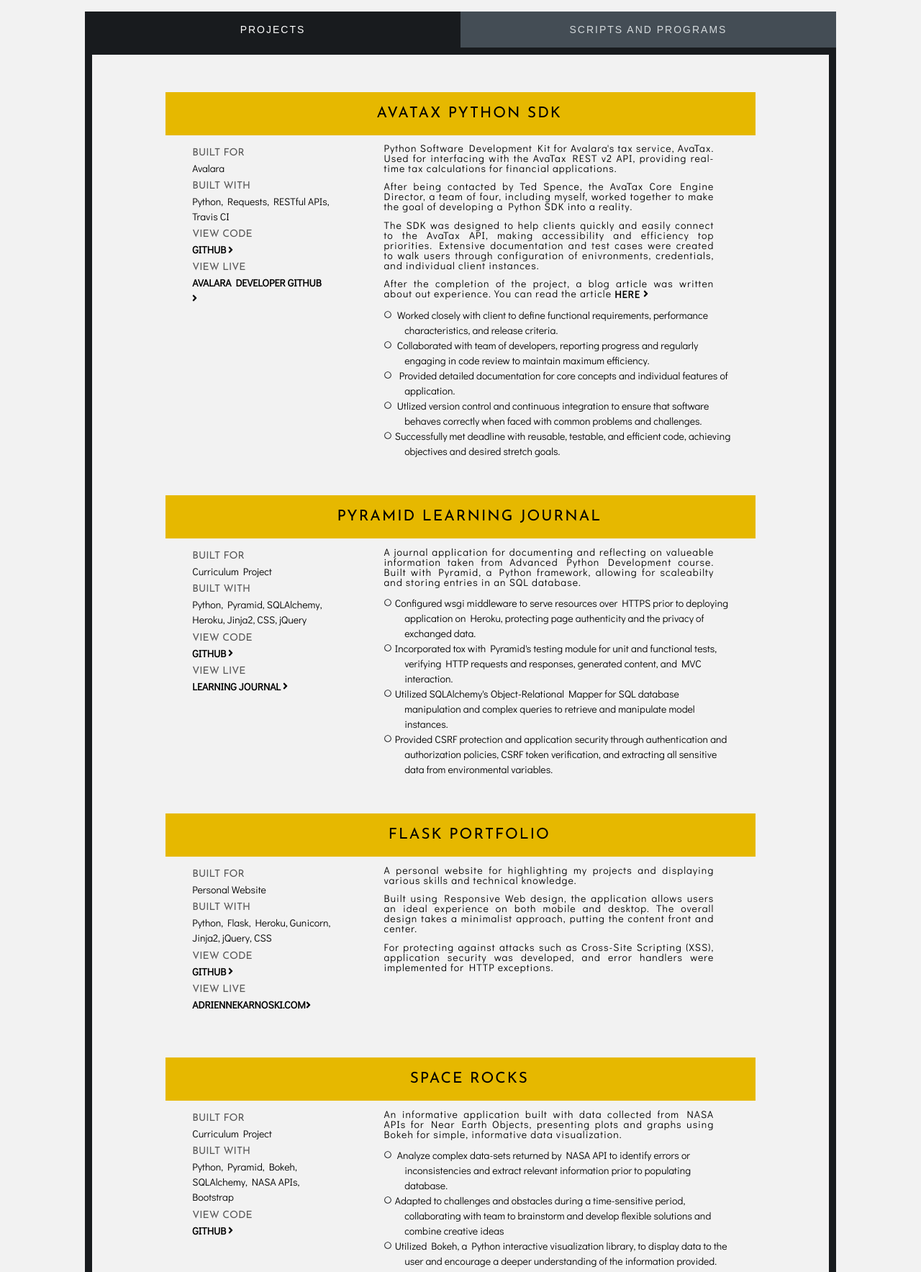
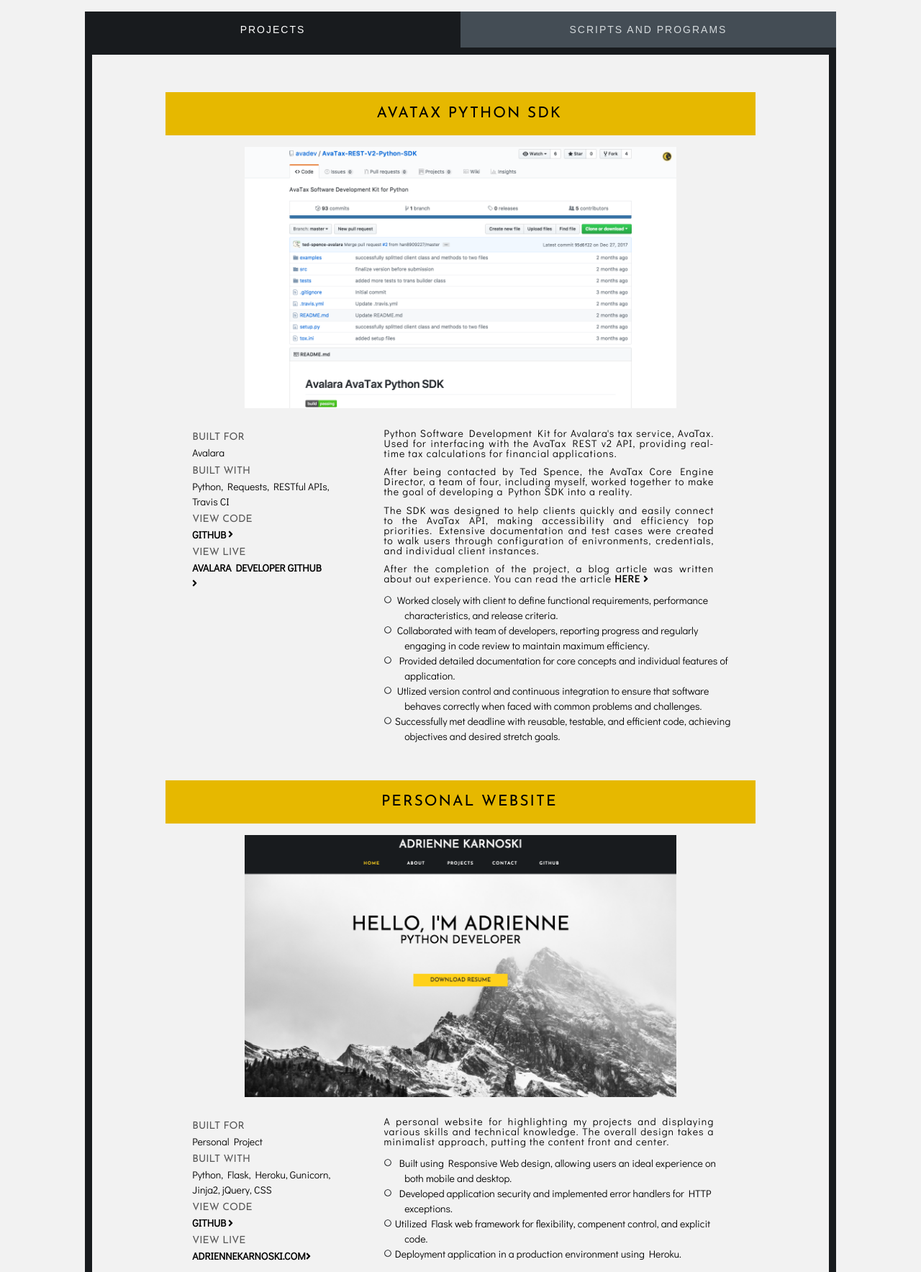
Before and after one commit to adriennekarnoski/personal_website, a Flask app: page /projects in a window 1280 px wide. Shown: the part 304-2071 px from the top of the page at 72% size. Run offline with Flask 2, Linux system fonts and the light colour scheme; some libraries are stand-ins or nearby versions.

Commit message:
more changes to design and added content

```diff
--- a/static/modules.css
+++ b/static/modules.css
@@ -110,91 +109,24 @@
     }
 }
 
-.icon_container {
-    margin: 3% 0%;
-    width: 94%;
+
+/*projects*/
+
+.project_img {
+    width:100%;
+    max-width:600px;
+    margin: 2% auto;
+    display: none;
 }
 
 @media screen and (min-width: 640px) {
-    .icon_container {
-        margin: 3% auto;
-        width: 80%;
+    .project_img {
+        width:100%;
+        max-width:600px;
+        margin: 2% auto;
+        display: block;
     }
 }
-
-.icon_container section {
-    float: left;
-}
-
-.icon_container .fa-3x {
-    margin: 2% 0%;
-    color: #595959;
-}
-
-.fa-check {
-    padding-right: 10px;
-    color: #e6b800;
-}
-
-.accordion {
-    width: 100%;
-    border: none;
-    outline: none;
-    background: #e6b800;
-}
-
-
-@media screen and (min-width: 640px) {
-    .accordion {
-        width: 80%;
-        margin: auto;
-        height: 50px;
-        display: block;
-        background: #e6b800;
-        color: black;
-        border: none;
-        outline: none;
-    }
-}
-
-.accordion_header {
-    font-size: 2em;
-    line-height: 2em;
-    padding: 0% 2%;
-    letter-spacing: 2px;
-    text-transform: uppercase;
-    font-family: 'Josefin Sans', sans-serif;
-}
-
-.accordion_icon {
-    float: right;
-    font-size: 2em;
-    line-height: 2em;
-    padding: 0% 2%;
-}
-
-.active_panel, .accordion:hover {
-    background: #ffcc00;
-}
-
-.showbutton {
-    display: inline-block;
-}
-
-.hidebutton {
-    display: none;
-}
-
-.panel {
-    display: none;
-    margin-bottom: 5%;
-}
-
-.experience {
-    padding: 5%;
-}
-
-/*projects*/
 
 .tab_links {
     width: calc(80% + 20px);;
--- a/templates/projects.html
+++ b/templates/projects.html
@@ -18,6 +18,7 @@
     <div class="project_tab_content">
         <section class="projects_container clearfix">
             <h2 class="text_left">AvaTax Python SDK</h2>
+            <img src="/static/avatax.png" class="project_img">
             <article class="two_small left">
                 <ul class="skills_list">
                     <li><span class="skills_bold">Built For</span></li>
@@ -60,7 +61,41 @@
         </section>
 
         <section class="projects_container clearfix">
+            <h2 class="text_left">Personal Website</h2>
+            <img src="/static/portfolio.png" class="project_img">
+            <article class="two_small left">
+                <ul class="skills_list">
+                    <li><span class="skills_bold">Built For</span></li>
+                    <li>Personal Project</li>
+                    <li><span class="skills_bold">Built With</span></li>
+                    <li>Python, Flask, Heroku, Gunicorn, Jinja2, jQuery, CSS</li>
+                    <li><span class="skills_bold">View Code</span></li>
+                    <li><a href="https://github.com/adriennekarnoski/symmetrical-potato" class="project_link">Github <i class="fas fa-angle-right"></i></a></li>
+                    <li><span class="skills_bold">View Live </span></li>
+                    <li><a href="adriennekarnoski.com" class="project_link">adriennekarnoski.com<i class="fas fa-angle-right"></i></a></li>
+                </ul>
+            </article>
+            <article class="two_big right">
+                <p>A personal website for highlighting my projects and displaying various skills and technical knowledge. The overall design takes a minimalist approach, putting the content front and center.</p>
+                <ul class="project_list indent">
+                    <li><i class="far fa-circle"></i>
+                    Built using Responsive Web design, allowing users an ideal experience on both mobile and desktop.
+                    </li>
+                    <li><i class="far fa-circle"></i>
+                    Developed application security and implemented error handlers for HTTP exceptions.
+                    </li>
+                    <li> <i class="far fa-circle"></i>Utilized Flask web framework for flexibility, compenent control, and explicit code.</li>
+                    <li><i class="far fa-circle"></i>Deployment application in a production environment using Heroku.
+                    </li>
+                </ul>
+            </article>
+        </section>
+
+        <section class="projects_container clearfix">
             <h2 class="text_left">Pyramid Learning Journal</h2>
+            <article class="one text_center">
+                <img src="/static/journal.png" class="project_img">
+            </article>
             <article class="two_small left">
                 <ul class="skills_list">
                     <li><span class="skills_bold">Built For</span></li>
@@ -87,23 +122,35 @@
         </section>
 
         <section class="projects_container clearfix">
-            <h2 class="text_left">Flask Portfolio</h2>
+            <h2 class="text_left">Curious about Curiosity</h2>
+            <article class="one">
+                <img src="/static/curiosity.png" class="project_img">
+            </article>
             <article class="two_small left">
                 <ul class="skills_list">
                     <li><span class="skills_bold">Built For</span></li>
-                    <li>Personal Website</li>
+                    <li>Curriculum Project</li>
                     <li><span class="skills_bold">Built With</span></li>
-                    <li>Python, Flask, Heroku, Gunicorn, Jinja2, jQuery, CSS</li>
+                    <li>jQuery, Express, Node.js, NASA APIs, Bootstrap, Heroku</li>
                     <li><span class="skills_bold">View Code</span></li>
-                    <li><a href="https://github.com/adriennekarnoski/symmetrical-potato" class="project_link">Github <i class="fas fa-angle-right"></i></a></li>
-                    <li><span class="skills_bold">View Live </span></li>
-                    <li><a href="adriennekarnoski.com" class="project_link">adriennekarnoski.com<i class="fas fa-angle-right"></i></a></li>
+                    <li><a href="https://github.com/adriennekarnoski/curious_about_curiosity" class="project_link">Github <i class="fas fa-angle-right"></i></a></li>
+                    <li><span class="skills_bold">View Live</span></li>
+                    <li><a href="https://curious-about-curiosity.herokuapp.com/" class="project_link">Heroku <i class="fas fa-angle-right"></i></a></li>
                 </ul>
             </article>
             <article class="two_big right">
-                <p>A personal website for highlighting my projects and displaying various skills and technical knowledge.</p>
-                <p>Built using Responsive Web design, the application allows users an ideal experience on both mobile and desktop. The overall design takes a minimalist approach, putting the content front and center.</p>
-                <p>For protecting against attacks such as Cross-Site Scripting (XSS), application security was developed, and error handlers were implemented for HTTP exceptions.</p>
+                <p>Built for providing information and raw, un-edited from Curiosity, a rover designed to explore Gale Crater on Mars as part of NASA's Mars Science Laboratory mission. Using NASA's Mars Rover Photos API, users can view images taken by Curiosity from any of it's 17 cameras.</p>
+                <ul class="project_list indent">
+                    <li><i class="far fa-circle"></i>
+                    Accessed and organized data prior to populating template, avoiding unneccessary infomation to improve efficiency.
+                    </li>
+                    <li><i class="far fa-circle"></i>
+                    Plan strategically and maintain awareness of web service rate limits and usage details, requesting only relevant data by defining parameters for queries made against the API.
+                    </li>
+                    <li> <i class="far fa-circle"></i>Utilized Express to provide methods specifying URL patterns and rendering appropriate templates to a response. </li>
+                    <li><i class="far fa-circle"></i>Applied jQuery AJAX methods to load data from a server using an HTTP GET request and chain promise callback functions.
+                    </li>
+                </ul>
             </article>
         </section>
 
--- a/templates/skills.html
+++ b/templates/skills.html
@@ -36,7 +36,7 @@
                 <li><span class="skills_bold">Libraries</span></li>
                 <li>Requests, BeautifulSoup, NumPy, SciPy, matplotlib, IPython, jQuery</li>
                 <li><span class="skills_bold">Web Development</span></li>
-                <li>Django, Flask, Pyramid, Jinja2, Node.js, Express.js</li>
+                <li>Django, Flask, Pyramid, Jinja2, </li>
             </ul>
         </article>
         <article class="two_even right">
@@ -132,7 +132,7 @@
             </ul>
             <p>Radiographic Technician for a family medicine hospital with 7 branch clinics, annually performing 650,000 outpatient visits and 6,500 admissions. Conducting emergency, routine, portable, and intra-operative exams while contributing to personal and professional growth of Navy personnel.</p>
             <ul class="skills_list indent">
-                <li><i class="far fa-circle"></i> Utilized various computer programs to prepare and analyze bi-weekly reports of routine, emergency, portable, and intra-operative exams for the Naval Hospital, with extreme attention to detail to track unread images for seven branch clinics.</li>
+                <li><i class="far fa-circle"></i>Prepared and analyzed bi-weekly reports of routine, emergency, portable, and intra-operative exams for the Naval Hospital, with extreme attention to detail to track unread images for seven branch clinics.</li>
                 <li><i class="far fa-circle"></i> Collaborated in a team to stabilize and administer advanced first aid care to patients prior to emergency transport.</li>
                 <li><i class="far fa-circle"></i> Exercised excellent written and verbal communication to consult and gather information with medical professionals.</li>
                 <li><i class="far fa-circle"></i> Displayed interpersonal relations by anticipating patient’s needs and reactions on an individual basis.</li>
```
Also changed, not shown: other parts of static/modules.css (+33 -32 lines), templates/about_me.html (+25 -3 lines), static/avatax.png (added), static/curiosity.png (added), static/journal.png (added), static/portfolio.png (added).
